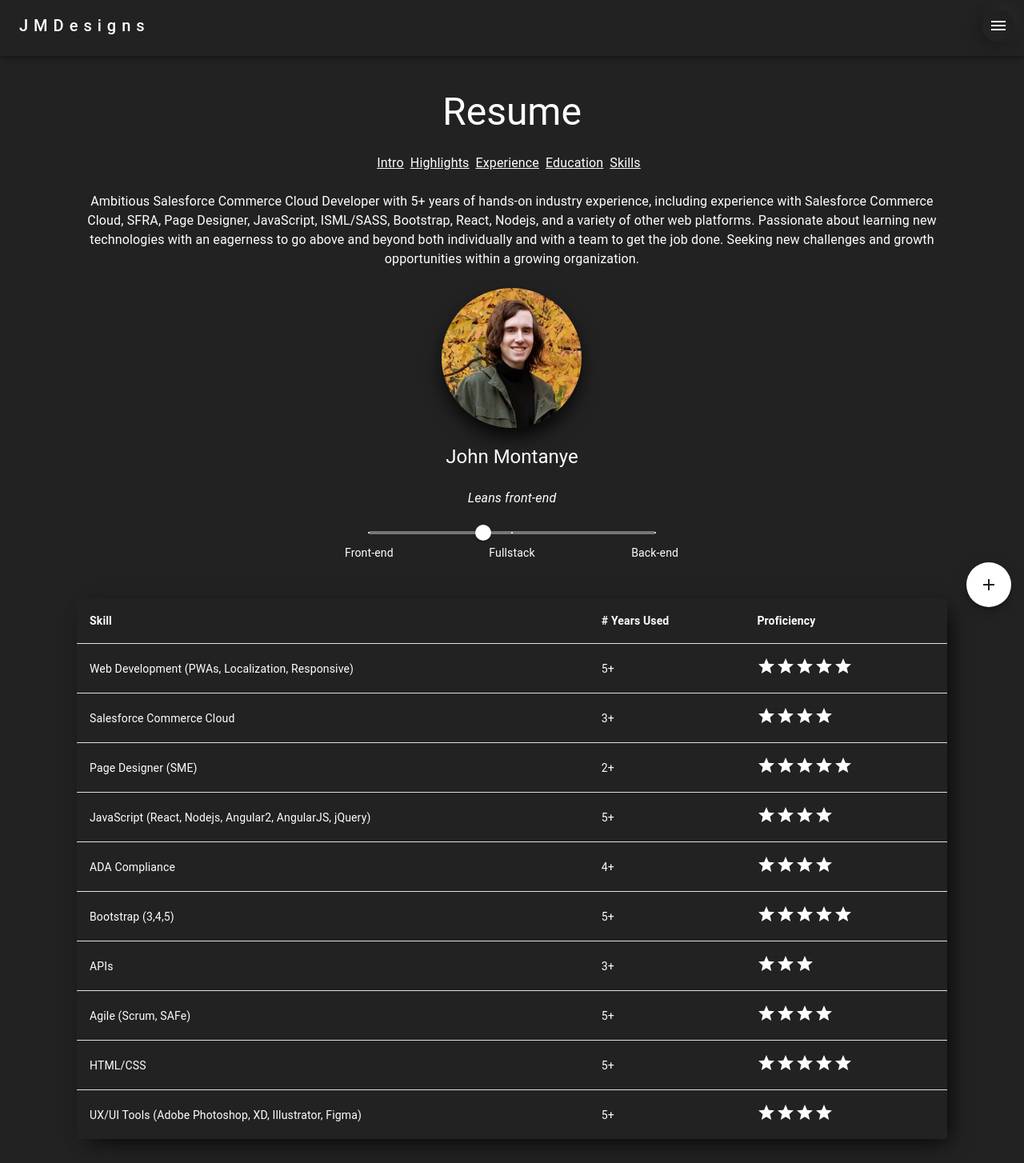
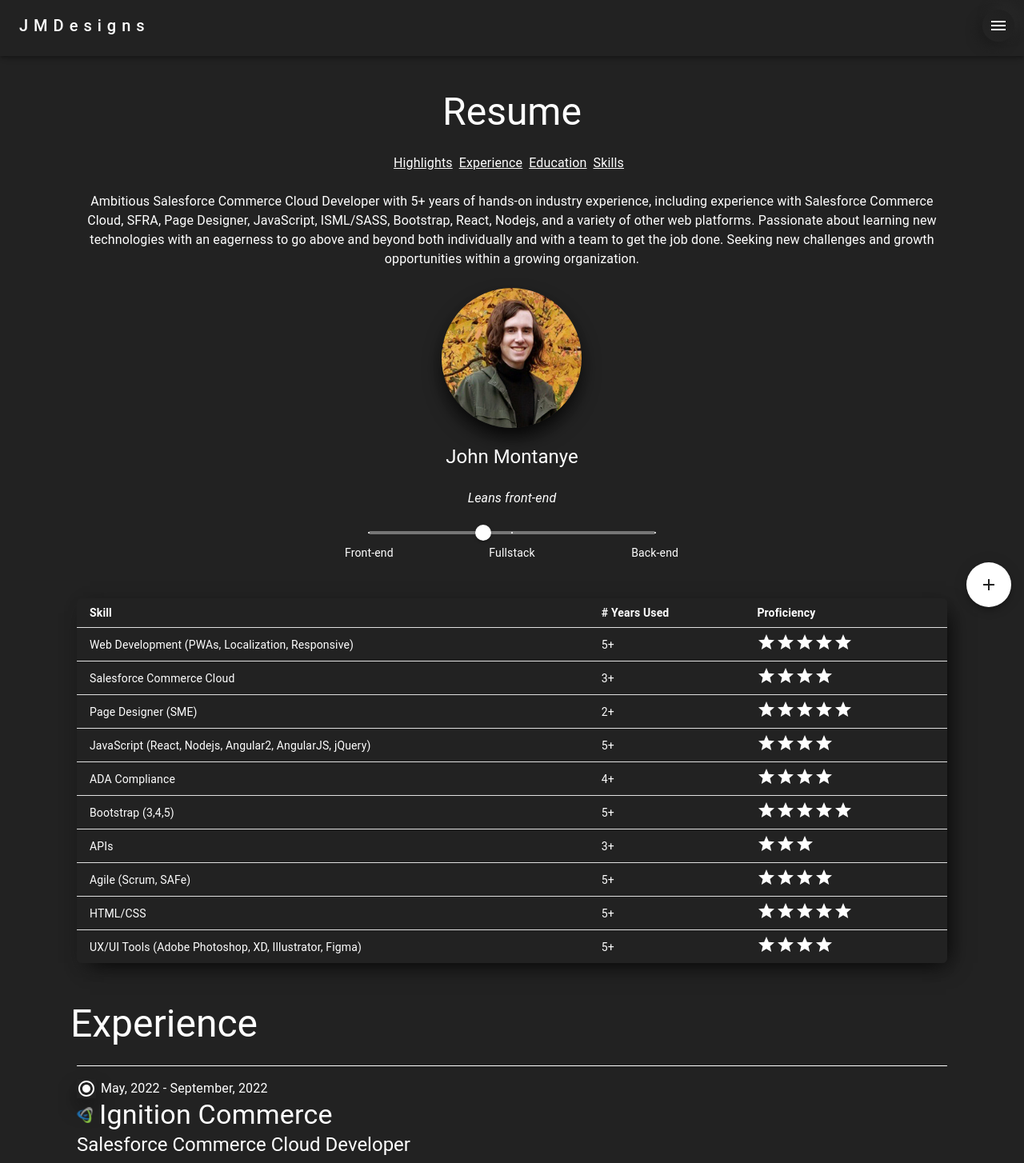
Before and after one commit to montanyecreative/neomat, a React (Create React App) app: page /resume in a window 1280 px wide. Shown: the top 1454 px of the page at 80% size. Built offline with nearby package versions, Linux system fonts and the light colour scheme.

Commit message:
Resume page updates

```diff
--- a/src/pages/resumePage/resumePage.js
+++ b/src/pages/resumePage/resumePage.js
@@ -108,9 +108,6 @@
                         <i>Currently only looking for small freelance projects outside of 8am-6pm schedule.</i>
                     </Typography> */}
                     <Typography sx={{ marginTop: '1.5em !important' }}>
-                        <Link href="#intro" className={cx(navLink)}>
-                            Intro
-                        </Link>
                         <Link href="#highlights" className={cx(navLink)}>
                             Highlights
                         </Link>
--- a/src/pages/resumePage/sections/intro.js
+++ b/src/pages/resumePage/sections/intro.js
@@ -37,15 +37,10 @@
     },
 ];
 
-function valuetext(value) {
-    return `${value}°C`;
-}
-
-
 export default function IntroSection() {
     return (
         <div className={cx(textCenter)}>
-            <Grid container spacing={1} style={{ textAlign: "left", marginTop: "1em", marginBottom: "2em", paddingLeft: "2em", paddingRight: "2em" }} id='intro'>
+            <Grid container spacing={1} style={{ textAlign: "left", marginTop: "1em", marginBottom: "2em", paddingLeft: "2em", paddingRight: "2em" }}>
                 <Grid item xs={12}>
                     <Typography variant='body1' sx={{ textAlign: 'center' }}>
                         Ambitious Salesforce Commerce Cloud Developer with 5+ years of hands-on industry experience, including experience with Salesforce Commerce Cloud, SFRA, Page Designer, JavaScript, ISML/SASS, Bootstrap, React, Nodejs, and a variety of other web platforms. Passionate about learning new technologies with an eagerness to go above and beyond both individually and with a team to get the job done. Seeking new challenges and growth opportunities within a growing organization.
@@ -68,7 +63,6 @@
                     <Slider
                         aria-label="Skill comfort slider"
                         defaultValue={40}
-                        getAriaValueText={valuetext}
                         step={10}
                         valueLabelDisplay="auto"
                         marks={skillNames}
--- a/src/pages/resumePage/sections/matrix.js
+++ b/src/pages/resumePage/sections/matrix.js
@@ -27,8 +27,8 @@
         <div className={cx(textCenter)}>
             <Grid container spacing={1} style={{ textAlign: "left", marginTop: "1em", marginBottom: "2em", paddingLeft: "2em", paddingRight: "2em" }} id='highlights'>
                 <Grid item xs={12}>
-                    <TableContainer sx={{ boxShadow: '8px 9px 27px -9px #000, 0px 8px 16px -8px #222', borderRadius: '4px' }}>
-                        <Table style={{ minWidth: 650, backgroundColor: '#222' }} aria-label="simple table">
+                    <TableContainer sx={{ boxShadow: '8px 9px 27px -9px #000, 0px 8px 16px -8px #222', borderRadius: '6px' }}>
+                        <Table style={{ minWidth: 650, backgroundColor: '#222' }} size="small" aria-label="Skills matrix">
                             <TableHead>
                                 <TableRow>
                                     <TableCell style={{ fontWeight: "bold", color: '#FFF' }}>Skill</TableCell>
```
